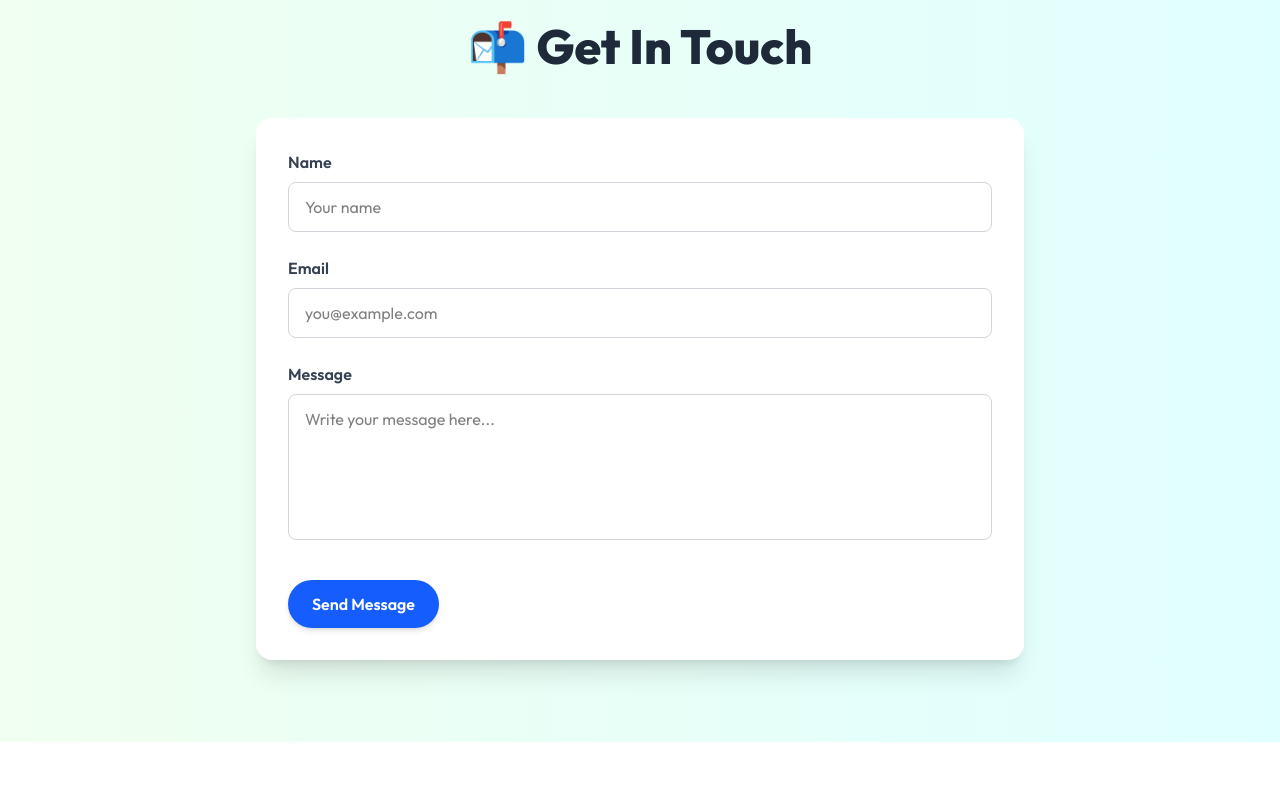
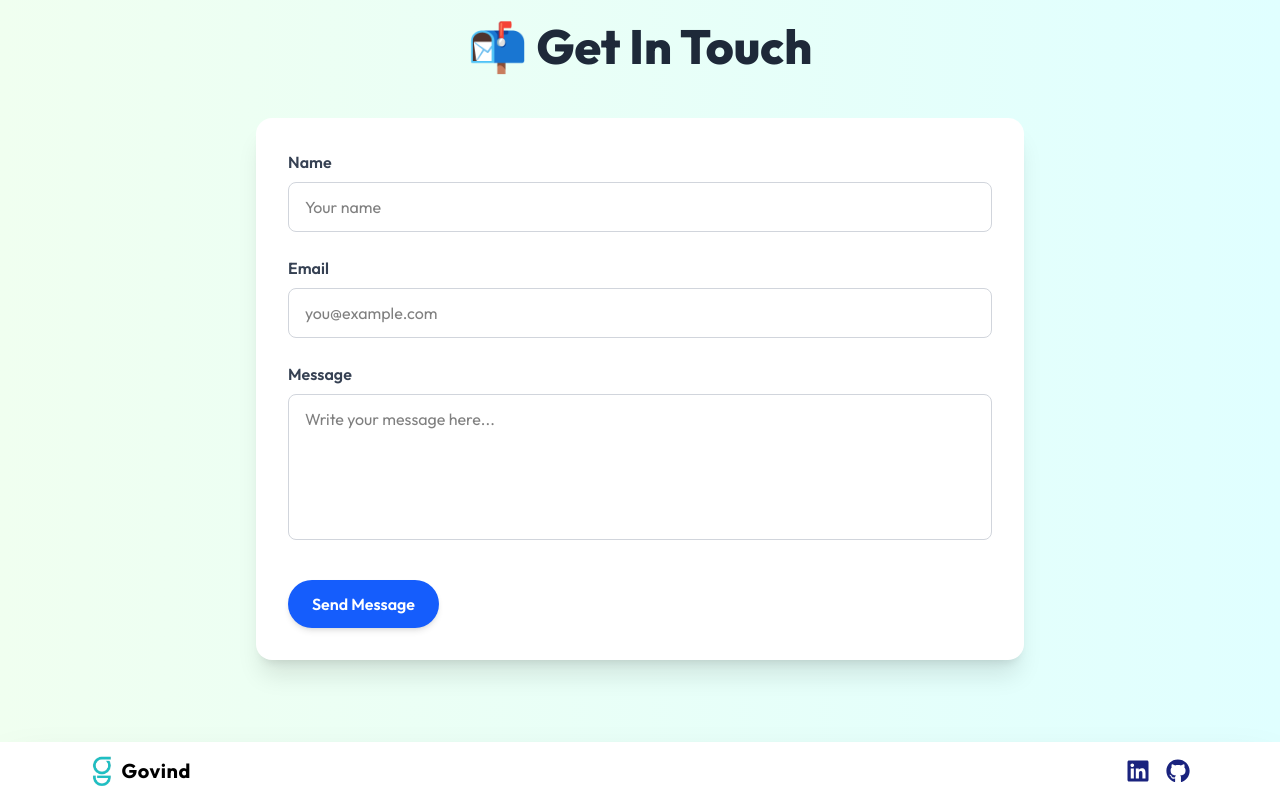
Before and after one commit to parmar204/portfolio, a React (Vite) app: page / in a window 1280 px wide. Shown: the part 3656-4456 px from the top of the page. Before the commit the page ends 4398 px from the top, so only its background shows below. Built offline with nearby package versions, Linux system fonts and the light colour scheme.

Commit message:
footer complete

```diff
--- a/src/App.jsx
+++ b/src/App.jsx
@@ -5,6 +5,7 @@ import Skills from './components/Skills'
 import Education from './components/Education'
 import Project from './components/Project'
 import Contact from './components/Contact'
+import Footer from './components/Footer'
 
 const App = () => {
   return (
@@ -15,6 +16,7 @@ const App = () => {
       <Education />
       <Project />
       <Contact />
+      <Footer />
     </div>
   )
 }
--- /dev/null
+++ b/src/components/Footer.jsx
@@ -0,0 +1,21 @@
+import React from 'react'
+import logo from '../assets/logo.png'
+import { FaLinkedin, FaGithub } from "react-icons/fa";
+
+const Footer = () => {
+  return (
+    <footer className='bg-white shadow-2xl flex items-center justify-between py-3 px-2 sm:px-[7%]'>
+        <h3 className='text-xl flex items-center gap-2'>
+            <img src={logo} className='w-6' alt="" />
+            <p className='font-bold tracking-wide'>Govind</p>
+        </h3>
+
+        <div className='flex gap-4 text-primary text-2xl'>
+            <a href="" className='hover:scale-125 transition-all duration-150'><FaLinkedin /></a>
+            <a href="https://github.com/parmar204" className='hover:scale-125 transition-all duration-150' target='_blank'><FaGithub /></a>
+        </div>
+    </footer>
+  )
+}
+
+export default Footer
```
